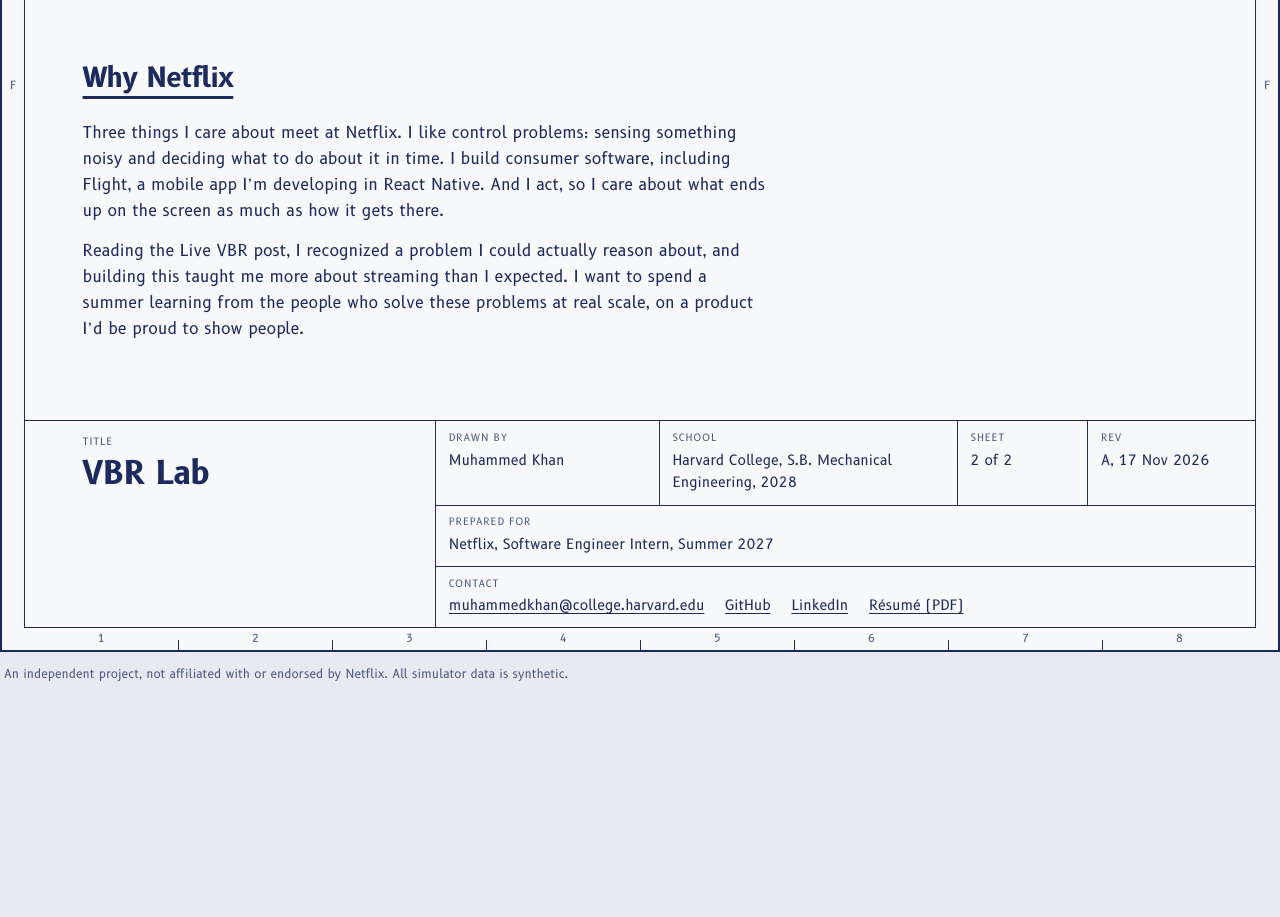
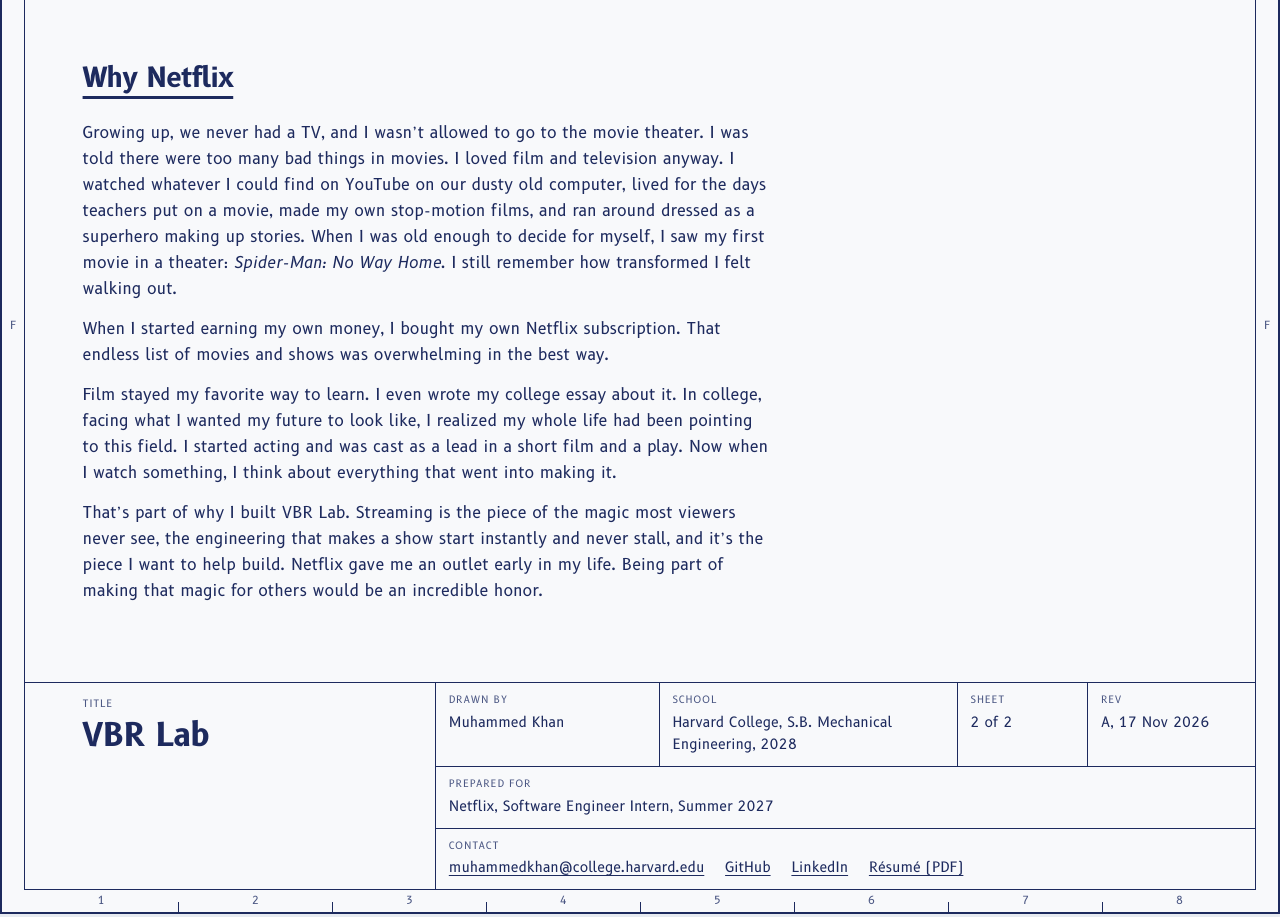
Before and after one commit to mkhan-harvard/netflix, a website with bundled scripts: page netflix/index.html in a window 1280 px wide. Shown: the part 5940-6857 px from the top of the page. Before the commit the page ends 6652 px from the top, so only its background shows below. Built offline with nearby package versions, Linux system fonts and the light colour scheme.

Commit message:
Add my Why Netflix story

```diff
--- a/netflix/index.html
+++ b/netflix/index.html
@@ -89,8 +89,8 @@
         <h2 id="why-title">Why Netflix</h2>
         <div class="prose">
 
-          <p>Three things I care about meet at Netflix. I like control problems: sensing something noisy and deciding what to do about it in time. I build consumer software, including Flight, a mobile app I’m developing in React Native. And I act, so I care about what ends up on the screen as much as how it gets there.</p>
-          <p>Reading the Live VBR post, I recognized a problem I could actually reason about, and building this taught me more about streaming than I expected. I want to spend a summer learning from the people who solve these problems at real scale, on a product I’d be proud to show people.</p>
+          <p>Growing up, we never had a TV, and I wasn’t allowed to go to the movie theater. I was told there were too many bad things in movies. I loved film and television anyway. I watched whatever I could find on YouTube on our dusty old computer, lived for the days teachers put on a movie, made my own stop-motion films, and ran around dressed as a superhero making up stories. When I was old enough to decide for myself, I saw my first movie in a theater: <em>Spider-Man: No Way Home</em>. I still remember how transformed I felt walking out.</p><p>When I started earning my own money, I bought my own Netflix subscription. That endless list of movies and shows was overwhelming in the best way.</p><p>Film stayed my favorite way to learn. I even wrote my college essay about it. In college, facing what I wanted my future to look like, I realized my whole life had been pointing to this field. I started acting and was cast as a lead in a short film and a play. Now when I watch something, I think about everything that went into making it.</p><p>That’s part of why I built VBR Lab. Streaming is the piece of the magic most viewers never see, the engineering that makes a show start instantly and never stall, and it’s the piece I want to help build. Netflix gave me an outlet early in my life. Being part of making that magic for others would be an incredible honor.</p>
+
         </div>
       </section>
     </main>
```
